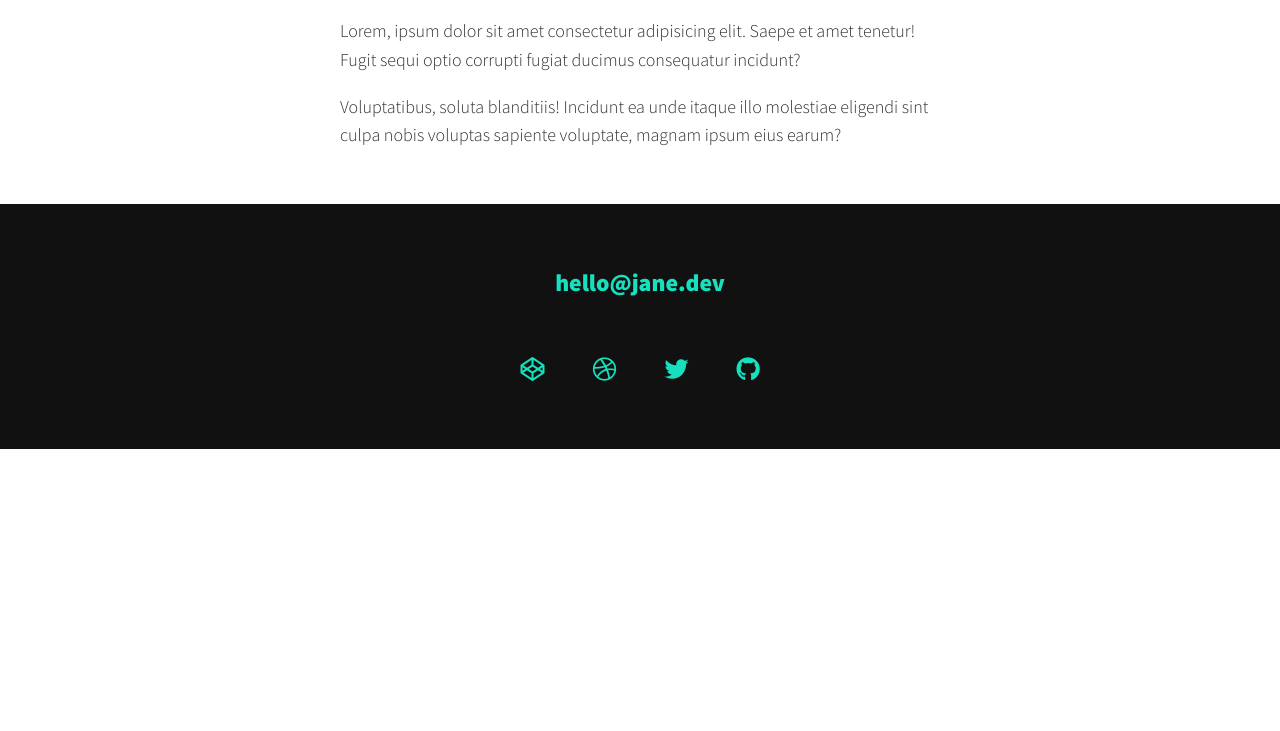
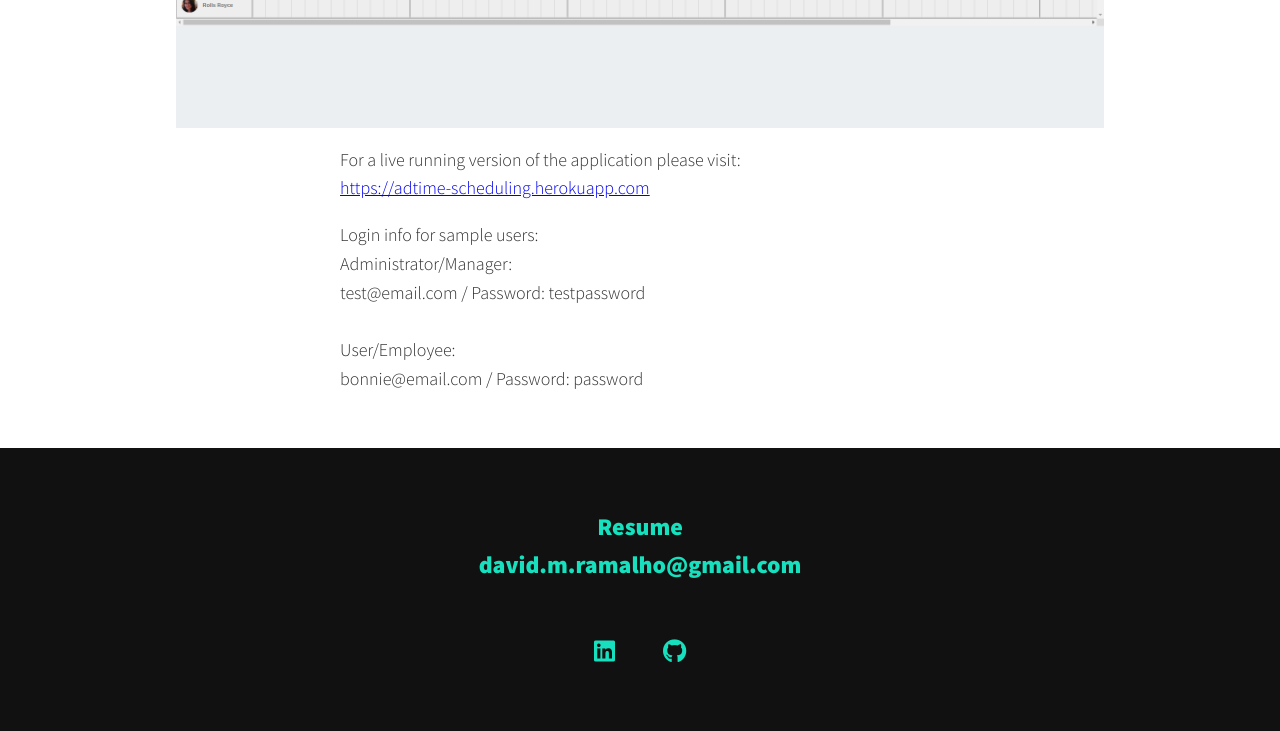
Before and after one commit to davidRamalho/portfolio, a PHP site: page /portfolio-item1.html in a window 1280 px wide. Shown: the part 922-1653 px from the top of the page. Before the commit the page ends 1371 px from the top, so only its background shows below. Run offline with PHP 8.4, Linux system fonts and the light colour scheme; some libraries are stand-ins or nearby versions.

Commit message:
finished portfolio items

```diff
--- a/css/style.css
+++ b/css/style.css
@@ -300,7 +300,7 @@ header {
   }
 }
 
-/*  My services section  */
+/*  Skills section  */
 
 .my-services {
     background-color: var(--clr-dark);
@@ -487,6 +487,7 @@ header {
     padding: 0 2em 2em;
     max-width: 1000px;
     margin: 0 auto;
+    margin-top: -3em;
 }
 
 .portfolio-item-individual p {
--- a/portfolio-item1.html
+++ b/portfolio-item1.html
@@ -3,7 +3,7 @@
     <head>
         <meta charset="UTF-8">
         <meta name="viewport" content="width=device-width, initial-scale=1.0">
-        <title>DevJane Portfolio Website</title>
+        <title>David Ramalho Portfolio</title>
         <link rel="stylesheet" href="https://cdnjs.cloudflare.com/ajax/libs/normalize/7.0.0/normalize.min.css">
         <link rel="stylesheet" href="https://cdnjs.cloudflare.com/ajax/libs/font-awesome/5.11.2/css/all.css" integrity="sha256-46qynGAkLSFpVbEBog43gvNhfrOj+BmwXdxFgVK/Kvc=" crossorigin="anonymous" />
 
@@ -15,18 +15,15 @@
     </head>
     <body>
         <header>
-            <div class="logo">
-                <img src="img/devjane.png" alt="">
-            </div>
             <button class="nav-toggle" aria-label="toggle navigation">
                 <span class="hamburger"></span>
             </button>
             <nav class="nav">
                 <ul class="nav__list">
                     <li class="nav__item"><a href="index.html" class="nav__link">Home</a></li>
-                    <li class="nav__item"><a href="index.html#services" class="nav__link">My Services</a></li>
+                    <li class="nav__item"><a href="index.html#services" class="nav__link">Skills</a></li>
                     <li class="nav__item"><a href="index.html#about" class="nav__link">About me</a></li>
-                    <li class="nav__item"><a href="index.html#work" class="nav__link">My Work</a></li>
+                    <li class="nav__item"><a href="index.html#work" class="nav__link">Projects</a></li>
                 </ul>
             </nav>
         </header>
@@ -34,42 +31,36 @@
 
         <section class="intro">
             <h1 class="section__title section__title--intro">
-                The title <strong>of my project</strong>
+                <strong>ADTime</strong> Scheduling
             </h1>
-            <p class="section__subtitle section__subtitle--intro">A short subtitle</p>
-            <img src="img/portfolio-01.jpg" alt="" class="intro__img">
+            <p class="section__subtitle section__subtitle--intro">Github Repo<a class="intro__link" href="https://github.com/andreiskandar/adtime-scheduling" target="blank"><i class="fab fa-github"></i></a></p>
+            <img src="img/Calendar.png" alt="" class="intro__img">
         </section>
 
         <div class="portfolio-item-individual">
-            <p>Voluptatibus, soluta blanditiis! Incidunt ea unde itaque illo molestiae eligendi sint culpa nobis voluptas sapiente voluptate, magnam ipsum eius earum?</p>
-            <img src="img/portfolio-details.jpg" alt="">
-            <p>Lorem, ipsum dolor sit amet consectetur adipisicing elit. Saepe et amet tenetur! Fugit sequi optio corrupti fugiat ducimus consequatur incidunt?</p>
-            <p>Voluptatibus, soluta blanditiis! Incidunt ea unde itaque illo molestiae eligendi sint culpa nobis voluptas sapiente voluptate, magnam ipsum eius earum?</p>
+            <p>ADTime Scheduling is a scheduler that implements easy to follow features where admins can create, edit, delete, and transfer shifts between employees. Also where employees have easy access to their personal schedule and can transfer shifts between themselves and other employees.</p>
+            <img src="img/MainSchedule.png" alt="">
+            <p>For a live running version of the application please visit:<br/> <a href="https://adtime-scheduling.herokuapp.com" >https://adtime-scheduling.herokuapp.com</a></p>
+            <p>Login info for sample users:<br/>
+              Administrator/Manager: <br/>
+              test@email.com / Password: testpassword<br/><br/>
+              User/Employee: <br/>
+              bonnie@email.com / Password: password</p>
         </div>
 
 
         <!-- Footer -->
         <footer class="footer">
-            <!-- replace with your own email address -->
-            <a href="mailto:hello@jane.dev" class="footer__link">hello@jane.dev</a>
+          <a href="https://www.canva.com/design/DAEKbNCT-KQ/bhJu2UNGDjymNr0VdBQ36w/view?utm_content=DAEKbNCT-KQ&utm_campaign=designshare&utm_medium=link&utm_source=sharebutton" class="footer__link" target="blank">Resume</a>
+          <a href="mailto:david.m.ramalho@gmail.com" class="footer__link">david.m.ramalho@gmail.com</a>
           <ul class="social-list">
               <li class="social-list__item">
-                    <a class="social-list__link" href="https://codepen.io">
-                        <i class="fab fa-codepen"></i>
+                  <a class="social-list__link" href="https://www.linkedin.com/in/david-moguidante-ramalho-61061052/" target="blank">
+                    <i class="fab fa-linkedin"></i>
                   </a>
               </li>
               <li class="social-list__item">
-                    <a class="social-list__link" href="http://dribbble.com">
-                        <i class="fab fa-dribbble"></i>
-                    </a>
-                </li>
-                <li class="social-list__item">
-                    <a class="social-list__link" href="https://twitter.com">
-                        <i class="fab fa-twitter"></i>
-                    </a>
-                </li>
-                <li class="social-list__item">
-                    <a class="social-list__link" href="https://github.com">
+                  <a class="social-list__link" href="https://github.com/davidRamalho" target="blank">
                       <i class="fab fa-github"></i>
                   </a>
               </li>
```
Also changed, not shown: index.html (+5 -6 lines), portfolio-item2.html (+15 -28 lines), portfolio-item3.html (+15 -28 lines), portfolio-item4.html (+13 -28 lines), img/Calendar.png (added), img/Story.png (added), img/Tweeter home.png (added), img/copy.png (added), img/desktop-size.png (added), img/storypage.png (added). Lines whose indentation alone changed are shown as unchanged.
